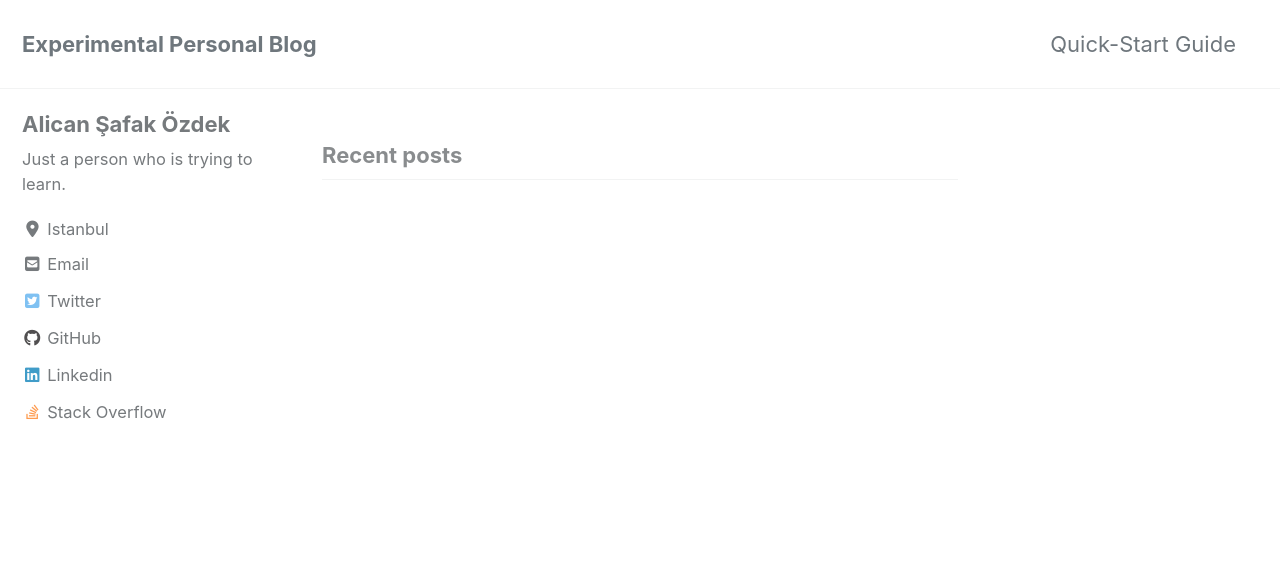
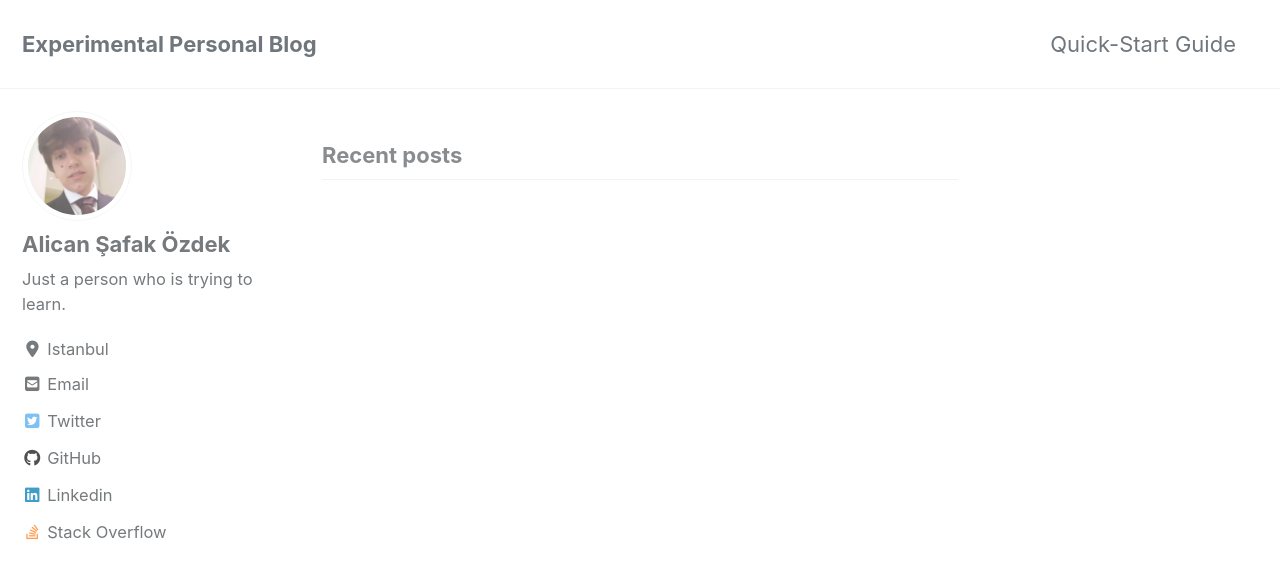
Before and after one commit to safakozdek/safakozdek.github.io, a Jekyll site: the page built from index.html, in a window 1280 px wide and 900 px high. Shown: the top 578 px of the window. Built offline with Jekyll 4.4.1, drawn with Linux system fonts in a browser that asks for light colours; cached includes are drawn as plain includes; nearby versions of some CDN libraries; the list of posts is cut into pages by our own code.

Commit message:
author-avatar

```diff
--- a/_config.yml
+++ b/_config.yml
@@ -107,7 +107,7 @@ analytics:
 # Site Author
 author:
   name             : "Alican Şafak Özdek"
-  avatar           : # path of avatar image, e.g. "/assets/images/bio-photo.jpg"
+  avatar           : "/assets/images/author-avatar.jpeg"
   bio              : "Just a person who is trying to learn."
   location         : "Istanbul"
   email            :
```
Also changed, not shown: assets/images/author-avatar.jpeg (added).
